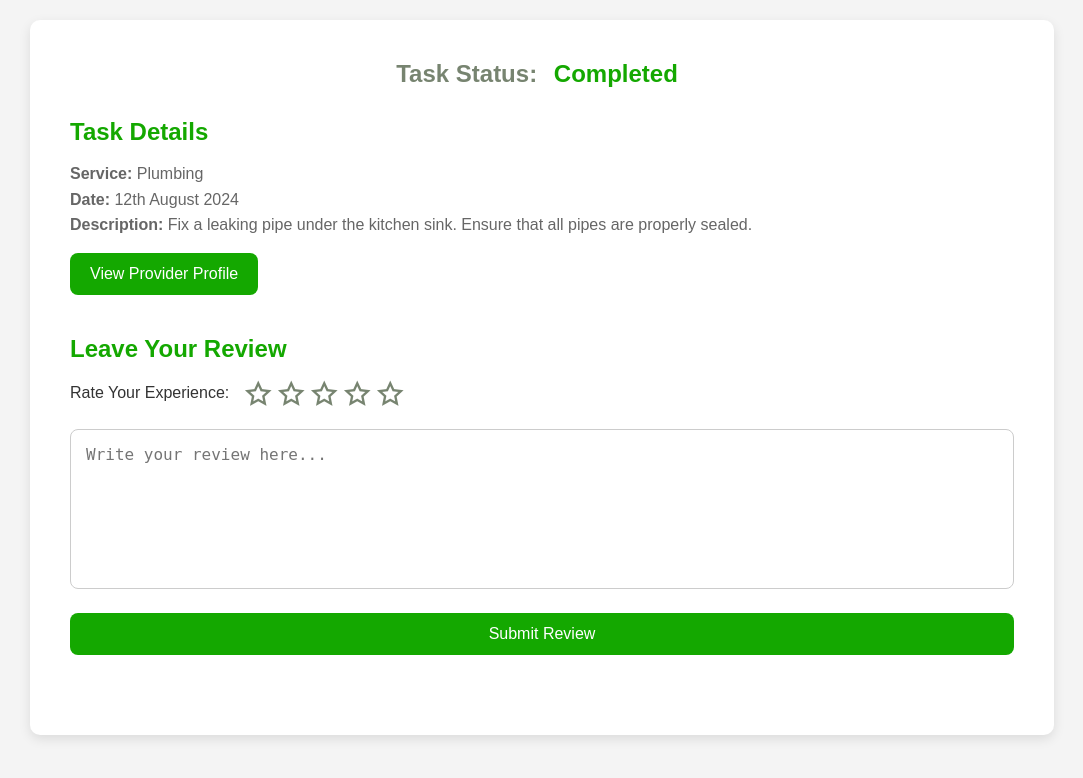
After one commit to ZaynAnwar/Taskker, a PHP site: the page made by Client profile/Review and Rating/review_rating.html in a window 1280 px wide. The commit adds this page. Shown: the top 778 px of the page, without its empty margins (98-1181 px from the left). Run offline with PHP 8.4, Linux system fonts and the light colour scheme; some libraries are stand-ins or nearby versions.

Commit message:
added review and rating page

```diff
--- /dev/null
+++ b/Client profile/Review and Rating/review_rating.css
@@ -0,0 +1,149 @@
+/* Basic Reset */
+* {
+    margin: 0;
+    padding: 0;
+    box-sizing: border-box;
+}
+
+body {
+    font-family: 'Poppins', sans-serif;
+    background-color: #f4f4f4;
+    color: #333;
+    padding: 20px;
+}
+
+/* Container */
+.container {
+    max-width: 80vw;
+    margin: 0 auto;
+    background-color: #fff;
+    padding: 40px;
+    border-radius: 10px;
+    box-shadow: 0 4px 12px rgba(0, 0, 0, 0.1);
+}
+
+/* Section Styling */
+.section {
+    margin-bottom: 40px;
+}
+
+/* Status Section */
+.status-section h2 {
+    font-size: 24px;
+    color: #5e6d55d7;
+    margin-bottom: 15px;
+}
+
+.status {
+    font-weight: bold;
+    color: #14a800;
+    padding: 5px 10px;
+    border-radius: 5px;
+}
+
+.status-section {
+    display: flex;
+    justify-content: center;
+    margin-bottom: 15px;
+}
+
+/* Task Details */
+.task-details h2 {
+    font-size: 24px;
+    color: #14a800;
+    margin-bottom: 15px;
+}
+.task-details {
+    margin-bottom: 15px;
+}
+
+.task-details p {
+    font-size: 16px;
+    color: #666;
+    line-height: 1.6;
+}
+
+/* Provider Profile Button */
+.provider-profile {
+    text-align: left;
+    margin-bottom: 40px;
+}
+
+.profile-btn {
+    background-color: #14a800;
+    color: #fff;
+    padding: 12px 20px;
+    border: none;
+    border-radius: 8px;
+    cursor: pointer;
+    font-size: 16px;
+    transition: background-color 0.3s;
+}
+
+.profile-btn:hover {
+    background-color: #12a400;
+}
+
+/* Review Section */
+.review-section h2 {
+    font-size: 24px;
+    color: #14a800;
+    margin-bottom: 15px;
+}
+
+.rating-wrapper {
+    display: flex;
+    align-items: center;
+    margin-bottom: 20px;
+}
+
+.rating-wrapper label {
+    font-size: 16px;
+    margin-right: 15px;
+}
+
+.rating-stars {
+    display: flex;
+    gap: 5px;
+}
+
+.rating-stars i {
+    font-size: 28px;
+    color: #5e6d55d7;
+    cursor: pointer;
+}
+
+.rating-stars i.active {
+    color: #14a800e5;
+}
+
+textarea {
+    width: 100%;
+    height: 20vh;
+    padding: 15px;
+    font-size: 16px;
+    border-radius: 8px;
+    border: 1px solid #ccc;
+    margin-bottom: 20px;
+    resize: none;
+    outline: none;
+}
+
+textarea:focus {
+    border-color: #14a800;
+}
+
+.submit-review {
+    background-color: #14a800;
+    color: #fff;
+    padding: 12px 20px;
+    border: none;
+    border-radius: 8px;
+    cursor: pointer;
+    width: 100%;
+    font-size: 16px;
+}
+
+.submit-review:hover {
+    background-color: #12a400;
+}
--- /dev/null
+++ b/Client profile/Review and Rating/review_rating.html
@@ -0,0 +1,50 @@
+<!DOCTYPE html>
+<html lang="en">
+<head>
+    <meta charset="UTF-8">
+    <meta name="viewport" content="width=device-width, initial-scale=1.0">
+    <title>Review & Rating | Taskker</title>
+    <link href="https://cdn.jsdelivr.net/npm/remixicon@4.3.0/fonts/remixicon.css" rel="stylesheet">
+    <link rel="stylesheet" href="review_rating.css">
+</head>
+<body>
+    <div class="container">
+        <!-- Status Section -->
+        <div class="section status-section">
+            <h2>Task Status: <span class="status">Completed</span></h2>
+        </div>
+
+        <!-- Task Details Section -->
+        <div class="section task-details">
+            <h2>Task Details</h2>
+            <p><strong>Service:</strong> Plumbing</p>
+            <p><strong>Date:</strong> 12th August 2024</p>
+            <p><strong>Description:</strong> Fix a leaking pipe under the kitchen sink. Ensure that all pipes are properly sealed.</p>
+        </div>
+
+        <!-- Provider Profile Button -->
+        <div class="section provider-profile">
+            <button class="profile-btn">View Provider Profile</button>
+        </div>
+
+        <!-- Review and Rating Section -->
+        <div class="section review-section">
+            <h2>Leave Your Review</h2>
+            <div class="rating-wrapper">
+                <label for="rating">Rate Your Experience:</label>
+                <div class="rating-stars" id="rating-stars">
+                    <i class="ri-star-line" data-value="1"></i>
+                    <i class="ri-star-line" data-value="2"></i>
+                    <i class="ri-star-line" data-value="3"></i>
+                    <i class="ri-star-line" data-value="4"></i>
+                    <i class="ri-star-line" data-value="5"></i>
+                </div>
+            </div>
+            <textarea id="reviewText" placeholder="Write your review here..."></textarea>
+            <button class="submit-review" id="submitReviewBtn">Submit Review</button>
+        </div>
+    </div>
+
+    <script src="review_rating.js"></script>
+</body>
+</html>
--- /dev/null
+++ b/Client profile/Review and Rating/review_rating.js
@@ -0,0 +1,24 @@
+// Handle Star Rating
+const stars = document.querySelectorAll('.rating-stars i');
+let selectedRating = 0;
+
+stars.forEach(star => {
+    star.addEventListener('click', function() {
+        selectedRating = this.getAttribute('data-value');
+        stars.forEach(s => s.classList.remove('active'));
+        for (let i = 0; i < selectedRating; i++) {
+            stars[i].classList.add('active');
+        }
+    });
+});
+
+// Handle Review Submission
+const submitReviewBtn = document.getElementById('submitReviewBtn');
+submitReviewBtn.addEventListener('click', () => {
+    const reviewText = document.getElementById('reviewText').value.trim();
+    if (selectedRating === 0 || reviewText === "") {
+        alert("Please provide a rating and review.");
+    } else {
+        alert(`Review submitted!\nRating: ${selectedRating} stars\nReview: ${reviewText}`);
+    }
+});
```
Also changed, not shown: Client profile/cprofile.css (+11 -1 lines).
